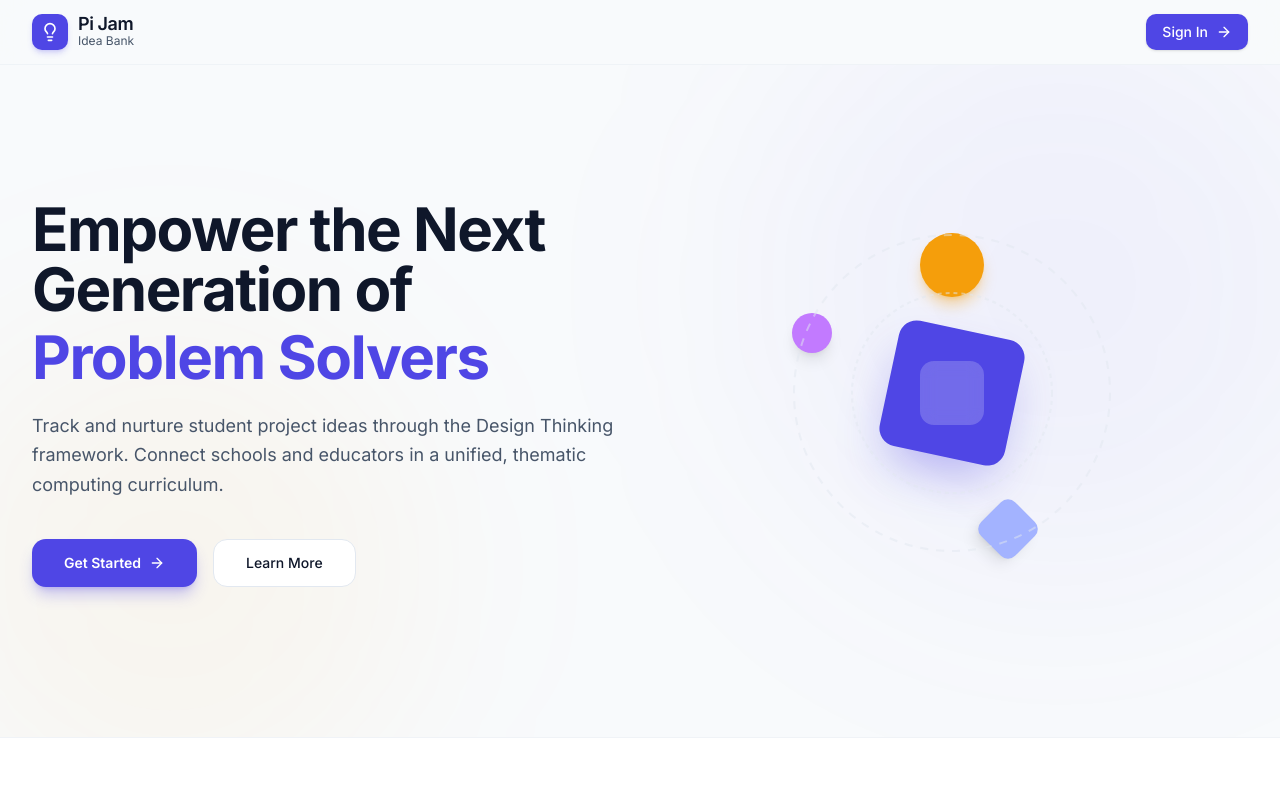
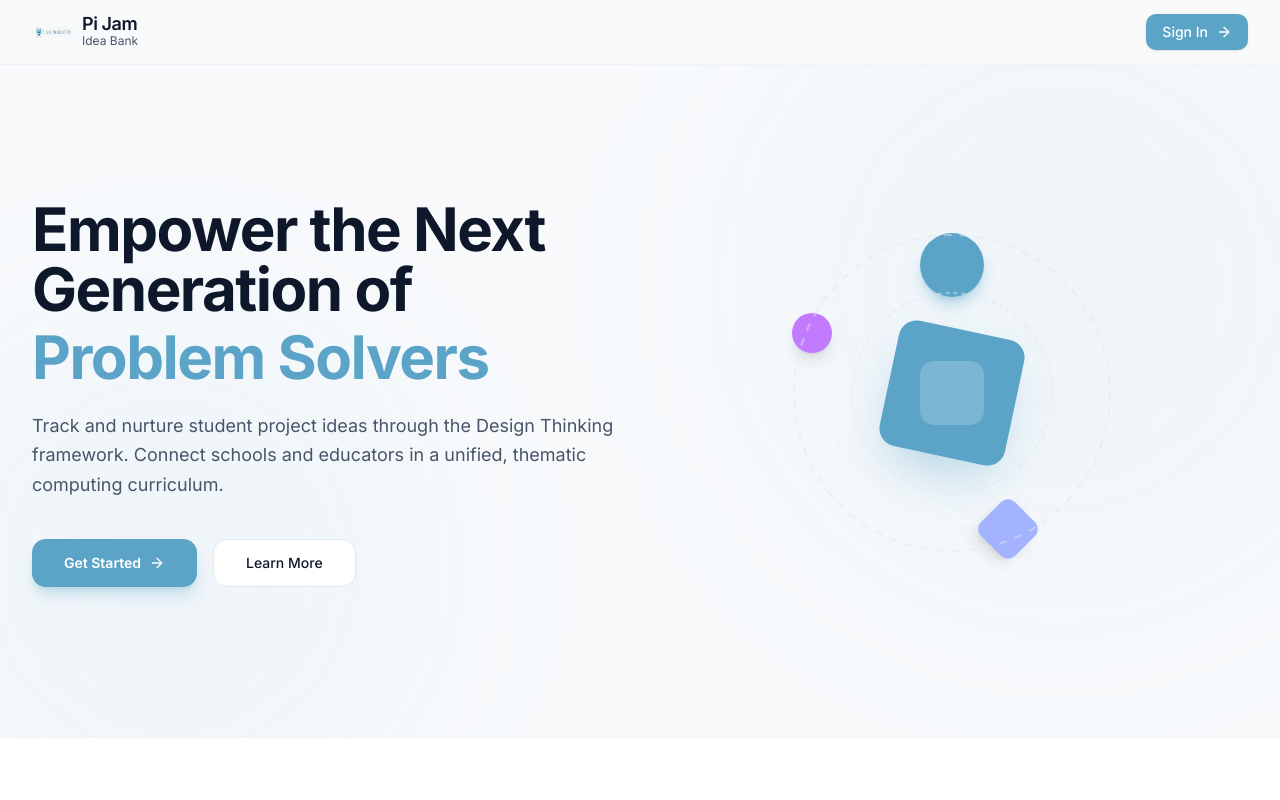
Before and after one commit to eddy7896/pjfideaBank, a Next.js app: page / in a window 1280 px wide. Shown: the top 800 px of the page. Built offline with nearby package versions, Linux system fonts and the light colour scheme.

Commit message:
updated logo an dcolor space

```diff
--- a/app/dashboard/layout.tsx
+++ b/app/dashboard/layout.tsx
@@ -3,9 +3,9 @@
 import { useEffect, useState } from "react";
 import { useRouter } from "next/navigation";
 import Link from "next/link";
+import Image from "next/image";
 import { usePathname } from "next/navigation";
 import {
-  Lightbulb,
   LogOut,
   LayoutDashboard,
   PlusCircle,
@@ -74,9 +74,14 @@ export default function DashboardLayout({
       <aside className="fixed inset-y-0 left-0 z-50 flex w-64 flex-col border-r border-border bg-card shadow-sm transition-all">
         {/* Logo Area */}
         <div className="flex h-16 shrink-0 items-center gap-3 px-6 border-b border-border/40">
-          <div className="flex h-9 w-9 items-center justify-center rounded-lg bg-primary shadow-md shadow-primary/20">
-            <Lightbulb className="h-5 w-5 text-white" />
-          </div>
+          <Image
+            src="/pijam logo.jpeg"
+            alt="Pi Jam Logo"
+            width={36}
+            height={36}
+            className="rounded-lg"
+            priority
+          />
           <div>
             <h1 className="text-lg font-heading font-semibold leading-none tracking-tight text-foreground">
               Pi Jam
--- a/app/globals.css
+++ b/app/globals.css
@@ -54,32 +54,32 @@
     --card-foreground: #0F172A;
     --popover: #FFFFFF;
     --popover-foreground: #0F172A;
-    --primary: #4F46E5;
+    --primary: #5BA4C7;
     --primary-foreground: #FFFFFF;
     --secondary: #F1F5F9;
     --secondary-foreground: #0F172A;
     --muted: #F1F5F9;
     --muted-foreground: #475569;
-    --accent: #F59E0B;
+    --accent: #5BA4C7;
     --accent-foreground: #FFFFFF;
     --destructive: #EF4444;
     --border: #E2E8F0;
     --input: #E2E8F0;
-    --ring: #4F46E5;
-    --chart-1: #4F46E5;
-    --chart-2: #F59E0B;
+    --ring: #5BA4C7;
+    --chart-1: #5BA4C7;
+    --chart-2: #7FB3D5;
     --chart-3: #10B981;
     --chart-4: #EC4899;
-    --chart-5: #6366F1;
+    --chart-5: #3D7A99;
     --radius: 0.625rem;
     --sidebar: #FFFFFF;
     --sidebar-foreground: #0F172A;
-    --sidebar-primary: #4F46E5;
+    --sidebar-primary: #5BA4C7;
     --sidebar-primary-foreground: #FFFFFF;
     --sidebar-accent: #F1F5F9;
     --sidebar-accent-foreground: #0F172A;
     --sidebar-border: #E2E8F0;
-    --sidebar-ring: #4F46E5;
+    --sidebar-ring: #5BA4C7;
 }
 
 .dark {
@@ -89,31 +89,31 @@
     --card-foreground: oklch(0.985 0 0);
     --popover: oklch(0.205 0 0);
     --popover-foreground: oklch(0.985 0 0);
-    --primary: oklch(0.922 0 0);
-    --primary-foreground: oklch(0.205 0 0);
+    --primary: oklch(0.65 0.12 250);
+    --primary-foreground: oklch(0.985 0 0);
     --secondary: oklch(0.269 0 0);
     --secondary-foreground: oklch(0.985 0 0);
     --muted: oklch(0.269 0 0);
     --muted-foreground: oklch(0.708 0 0);
-    --accent: oklch(0.269 0 0);
+    --accent: oklch(0.65 0.12 250);
     --accent-foreground: oklch(0.985 0 0);
     --destructive: oklch(0.704 0.191 22.216);
     --border: oklch(1 0 0 / 10%);
     --input: oklch(1 0 0 / 15%);
-    --ring: oklch(0.556 0 0);
-    --chart-1: oklch(0.87 0 0);
-    --chart-2: oklch(0.556 0 0);
+    --ring: oklch(0.65 0.12 250);
+    --chart-1: oklch(0.65 0.12 250);
+    --chart-2: oklch(0.72 0.15 250);
     --chart-3: oklch(0.439 0 0);
     --chart-4: oklch(0.371 0 0);
-    --chart-5: oklch(0.269 0 0);
+    --chart-5: oklch(0.55 0.1 250);
     --sidebar: oklch(0.205 0 0);
     --sidebar-foreground: oklch(0.985 0 0);
-    --sidebar-primary: oklch(0.488 0.243 264.376);
+    --sidebar-primary: oklch(0.65 0.12 250);
     --sidebar-primary-foreground: oklch(0.985 0 0);
     --sidebar-accent: oklch(0.269 0 0);
     --sidebar-accent-foreground: oklch(0.985 0 0);
     --sidebar-border: oklch(1 0 0 / 10%);
-    --sidebar-ring: oklch(0.556 0 0);
+    --sidebar-ring: oklch(0.65 0.12 250);
 }
 
 @layer base {
--- a/app/login/page.tsx
+++ b/app/login/page.tsx
@@ -3,8 +3,8 @@
 import { useState } from "react";
 import { useRouter } from "next/navigation";
 import Link from "next/link";
+import Image from "next/image";
 import {
-  Lightbulb,
   Mail,
   Lock,
   ArrowRight,
@@ -70,9 +70,14 @@ export default function LoginPage() {
       <div className="border-b border-border/40 bg-background/80 backdrop-blur-xl">
         <div className="mx-auto flex h-14 max-w-7xl items-center px-4 sm:px-6 lg:px-8">
           <Link href="/" className="flex items-center gap-2 transition-opacity hover:opacity-80">
-            <div className="flex h-8 w-8 items-center justify-center rounded-lg bg-gradient-to-br from-indigo-500 to-purple-600">
-              <Lightbulb className="h-4 w-4 text-white" />
-            </div>
+            <Image
+              src="/pijam logo.jpeg"
+              alt="Pi Jam Logo"
+              width={32}
+              height={32}
+              className="rounded-lg"
+              priority
+            />
             <span className="text-sm font-semibold">Pi Jam Idea Bank</span>
           </Link>
         </div>
--- a/app/page.tsx
+++ b/app/page.tsx
@@ -1,6 +1,6 @@
 import Link from "next/link";
+import Image from "next/image";
 import {
-  Lightbulb,
   ArrowRight,
   Eye,
   Send,
@@ -14,9 +14,14 @@ export default function LandingPage() {
       <header className="sticky top-0 z-50 border-b border-border/40 bg-background/80 backdrop-blur-xl">
         <div className="mx-auto flex h-16 max-w-7xl items-center justify-between px-4 sm:px-6 lg:px-8">
           <div className="flex items-center gap-2.5">
-            <div className="flex h-9 w-9 items-center justify-center rounded-lg bg-primary shadow-md shadow-primary/20">
-              <Lightbulb className="h-5 w-5 text-white" />
-            </div>
+            <Image
+              src="/pijam logo.jpeg"
+              alt="Pi Jam Logo"
+              width={40}
+              height={40}
+              className="rounded-lg"
+              priority
+            />
             <div>
               <h1 className="text-lg font-heading font-semibold leading-none tracking-tight text-foreground">Pi Jam</h1>
               <p className="text-xs text-muted-foreground">Idea Bank</p>
```
Also changed, not shown: public/pijam logo.jpeg (added).
